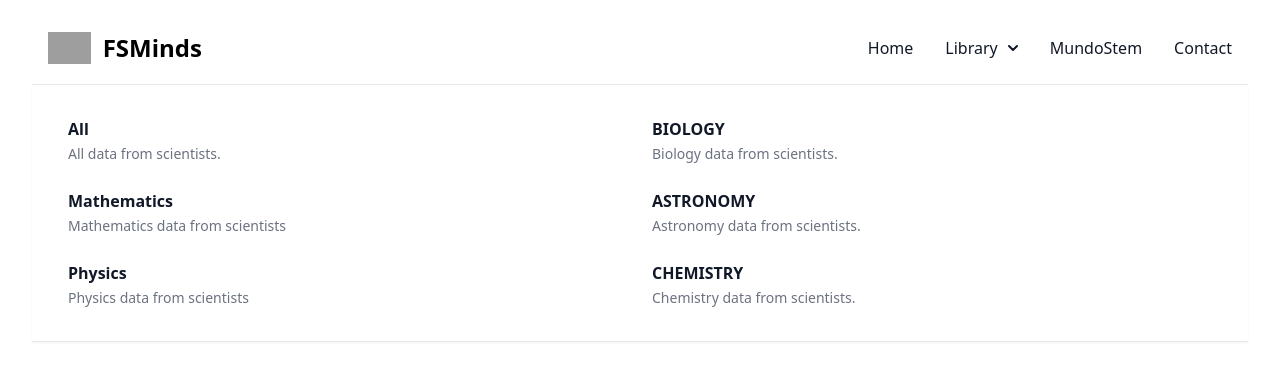
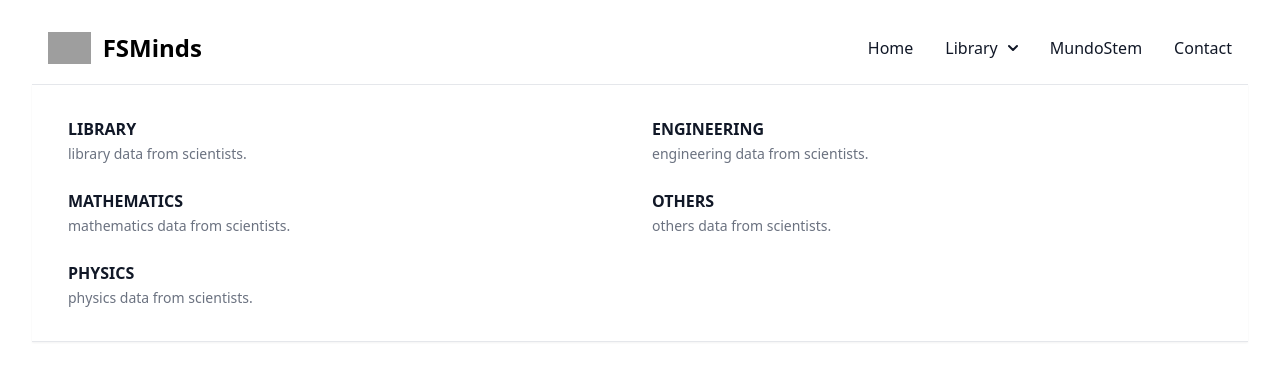
Before and after one commit to DavidOlmos03/frontend-scientists, a Vue app: page / in a window 1280 px wide. Shown: the top 371 px of the page. Built offline with nearby package versions, Linux system fonts and the light colour scheme; no server answers; grey boxes are pictures that could not be loaded.

Commit message:
LiNavbar created

```diff
--- a/src/components/Card.vue
+++ b/src/components/Card.vue
@@ -10,7 +10,7 @@ defineProps({
     type: Array,
     required: true,
   },
-});
+  });
 </script>
 
 <template>
--- /dev/null
+++ b/src/components/LiNavbar.vue
@@ -0,0 +1,20 @@
+<script setup>
+    import { defineProps } from 'vue';
+
+    defineProps({
+        area:{
+            type: String,
+            required: true,
+        }
+    });
+</script>
+<template>
+    <li>
+        <router-link
+            :to="area === 'library' ? '/library' : `/library/${area}`"
+            class="block p-3 rounded-lg hover:bg-gray-100 dark:hover:bg-gray-700">
+            <div class="font-semibold uppercase">{{ area }}</div>
+            <span class="text-sm text-gray-500 dark:text-gray-400">{{ area }} data from scientists.</span>
+        </router-link>
+    </li>
+</template>
--- a/src/components/NavBar.vue
+++ b/src/components/NavBar.vue
@@ -1,5 +1,8 @@
 <script setup>
+    import LiNavbar from '@/components/LiNavbar.vue';
 
+    const list1 = ['library','mathematics', 'physics'];
+    const list2 = ['engineering', 'others'];
 </script>
 
 <template>
@@ -38,44 +41,10 @@
         <div id="mega-menu-full-dropdown" class="mt-1 border-gray-200 shadow-sm bg-gray-50 md:bg-white border-y dark:bg-gray-800 dark:border-gray-600">
             <div class="grid max-w-screen-xl px-4 py-5 mx-auto text-gray-900 dark:text-white sm:grid-cols-2 md:px-6">
                 <ul>
-                    <li>
-                        <router-link to="/library" class="block p-3 rounded-lg hover:bg-gray-100 dark:hover:bg-gray-700">
-                            <div class="font-semibold">All</div>
-                            <span class="text-sm text-gray-500 dark:text-gray-400">All data from scientists.</span>
-                        </router-link>
-                    </li>
-                    <li>
-                        <router-link to="/library/mathematics" class="block p-3 rounded-lg hover:bg-gray-100 dark:hover:bg-gray-700">
-                            <div class="font-semibold">Mathematics</div>
-                            <span class="text-sm text-gray-500 dark:text-gray-400">Mathematics data from scientists</span>
-                        </router-link>
-                    </li>
-                    <li>
-                        <router-link to="/library/physics" class="block p-3 rounded-lg hover:bg-gray-100 dark:hover:bg-gray-700">
-                            <div class="font-semibold">Physics</div>
-                            <span class="text-sm text-gray-500 dark:text-gray-400">Physics data from scientists</span>
-                        </router-link>
-                    </li>
+                    <LiNavbar v-for="item in list1" :key="item" :area="item" />
                 </ul>
                 <ul>
-                    <li>
-                        <a href="#" class="block p-3 rounded-lg hover:bg-gray-100 dark:hover:bg-gray-700">
-                            <div class="font-semibold">BIOLOGY</div>
-                            <span class="text-sm text-gray-500 dark:text-gray-400">Biology data from scientists.</span>
-                        </a>
-                    </li>
-                    <li>
-                        <a href="#" class="block p-3 rounded-lg hover:bg-gray-100 dark:hover:bg-gray-700">
-                            <div class="font-semibold">ASTRONOMY</div>
-                            <span class="text-sm text-gray-500 dark:text-gray-400">Astronomy data from scientists.</span>
-                        </a>
-                    </li>
-                    <li>
-                        <a href="#" class="block p-3 rounded-lg hover:bg-gray-100 dark:hover:bg-gray-700">
-                            <div class="font-semibold">CHEMISTRY</div>
-                            <span class="text-sm text-gray-500 dark:text-gray-400">Chemistry data from scientists.</span>
-                        </a>
-                    </li>
+                    <LiNavbar v-for="item in list2" :key="item" :area="item" />
                 </ul>
             </div>
         </div>
```
